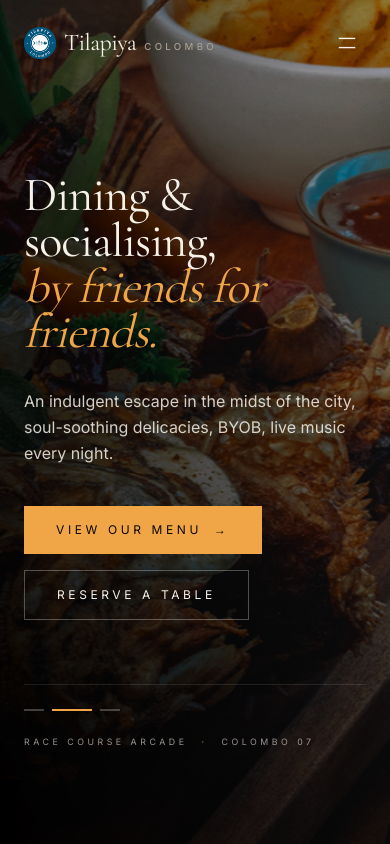
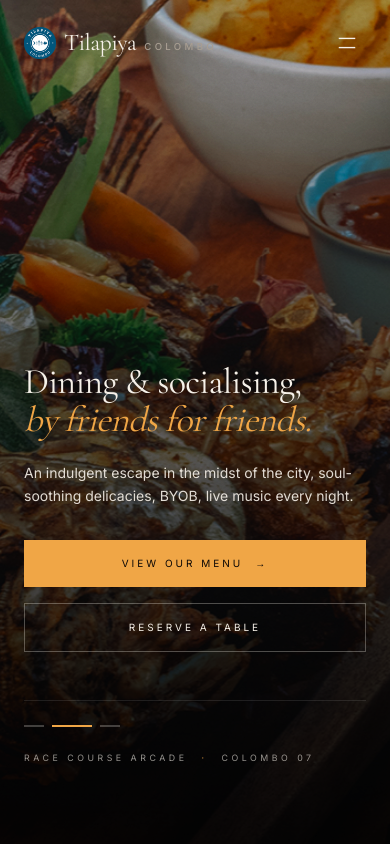
Before and after one commit to senul724/tilapiya-web, a Next.js app: page / in a window 390 px wide. Shown: the top 844 px of the page. Built offline with nearby package versions, Linux system fonts and the light colour scheme.

Commit message:
mobile changes fixed

```diff
--- a/app/page.tsx
+++ b/app/page.tsx
@@ -115,7 +115,7 @@ export default function Index() {
 	return (
 		<div className="min-h-screen">
 			{/* HERO */}
-			<section className="relative min-h-screen flex items-end overflow-hidden grain">
+			<section className="relative min-h-[100dvh] flex items-end overflow-hidden grain">
 				<div className="absolute inset-0">
 					{heroSlides.map((s, i) => (
 						<img
@@ -131,35 +131,35 @@ export default function Index() {
 						/>
 					))}
 					{/* Bottom text-area gradient — dark only where the text sits */}
-					<div className="absolute bottom-0 left-0 w-full h-full  bg-gradient-to-tr from-black via-black/60  to-black/20" />
+					<div className="absolute bottom-0 left-0 w-full h-full bg-gradient-to-t from-black/90 via-black/50 to-black/10 sm:bg-gradient-to-tr sm:from-black sm:via-black/60 sm:to-black/20" />
 				</div>
 
-				<div className="relative z-10 max-w-7xl mx-auto px-6 pb-24 md:pb-32 w-full">
-					<h1 className="font-display text-5xl sm:text-7xl md:text-8xl leading-[0.95] max-w-4xl text-foreground drop-shadow-[0_4px_24px_rgba(0,0,0,0.85)]">
+				<div className="relative z-10 max-w-7xl mx-auto px-6 pb-20 sm:pb-24 md:pb-32 w-full">
+					<h1 className="font-display text-4xl sm:text-6xl md:text-8xl leading-[1.05] sm:leading-[0.95] max-w-4xl text-foreground drop-shadow-[0_4px_24px_rgba(0,0,0,0.85)]">
 						Dining & socialising,
 						<br />
 						<span className="italic text-primary">by friends for friends.</span>
 					</h1>
-					<p className="mt-8 max-w-xl text-base md:text-lg text-foreground/85 leading-relaxed drop-shadow-[0_2px_12px_rgba(0,0,0,0.9)]">
+					<p className="mt-6 sm:mt-8 max-w-xl text-sm sm:text-base md:text-lg text-foreground/90 leading-relaxed drop-shadow-[0_2px_12px_rgba(0,0,0,0.9)]">
 						An indulgent escape in the midst of the city, soul-soothing
 						delicacies, BYOB, live music every night.
 					</p>
-					<div className="mt-10 flex flex-wrap gap-4">
+					<div className="mt-8 sm:mt-10 flex flex-col sm:flex-row gap-4">
 						<Link
 							href="/menu"
-							className="inline-flex items-center gap-3 bg-primary text-primary-foreground px-8 py-4 text-xs uppercase tracking-[0.3em] hover:bg-primary/90 transition-all"
+							className="inline-flex w-full sm:w-auto justify-center items-center gap-3 bg-primary text-primary-foreground px-8 py-4 text-[10px] sm:text-xs uppercase tracking-[0.3em] hover:bg-primary/90 transition-all"
 						>
 							View Our Menu
 							<span aria-hidden>→</span>
 						</Link>
 						<a
 							href="tel:+94779494394"
-							className="inline-flex items-center gap-3 border border-foreground/30 text-foreground px-8 py-4 text-xs uppercase tracking-[0.3em] hover:border-primary hover:text-primary transition-all"
+							className="inline-flex w-full sm:w-auto justify-center items-center gap-3 border border-foreground/30 text-foreground px-8 py-4 text-[10px] sm:text-xs uppercase tracking-[0.3em] hover:border-primary hover:text-primary transition-all"
 						>
 							Reserve a Table
 						</a>
 					</div>
-					<div className="mt-16 pt-6 border-t border-white/10 flex items-center justify-between gap-6 flex-wrap">
+					<div className="mt-12 sm:mt-16 pt-6 border-t border-white/10 flex flex-col sm:flex-row sm:items-center justify-between gap-6">
 						<div className="flex gap-2">
 							{heroSlides.map((_, i) => (
 								<button
@@ -172,7 +172,7 @@ export default function Index() {
 								/>
 							))}
 						</div>
-						<div className="text-[0.55rem] uppercase tracking-[0.4em] text-foreground/60 text-right">
+						<div className="text-[0.55rem] uppercase tracking-[0.4em] text-foreground/60 text-left sm:text-right">
 							Race Course Arcade <span className="text-primary mx-2">·</span> Colombo 07
 						</div>
 					</div>
```
